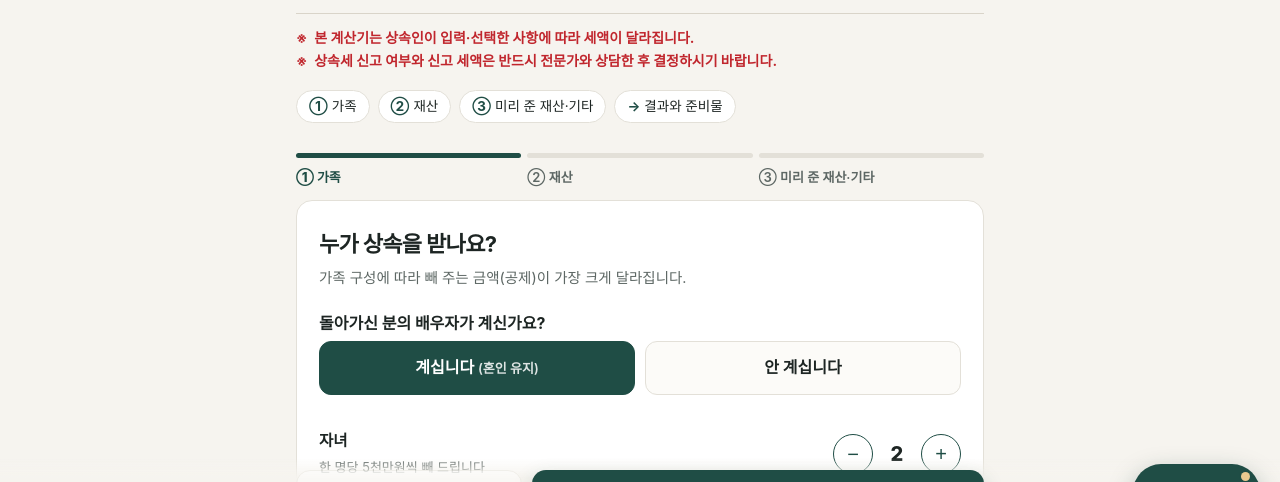
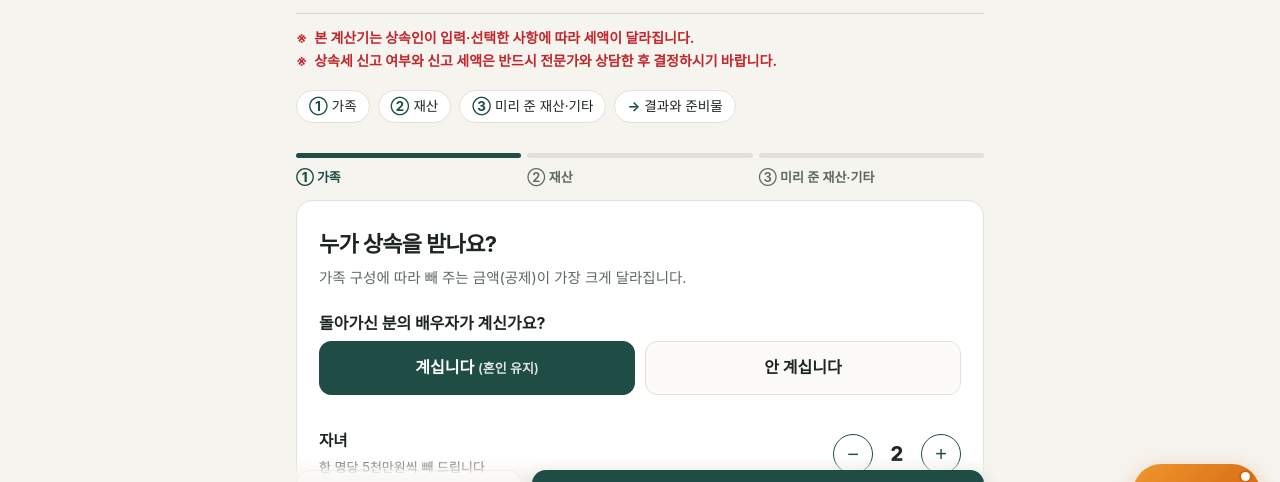
Before and after one commit to yourtax77/ansim-homepage, a plain HTML site: page calculator/index.html in a window 1280 px wide. Shown: the part 260-742 px from the top of the page. Drawn offline with Linux system fonts and the light colour scheme; a web font is replaced by a local one.

Commit message:
채팅 상담 색을 주황색으로 변경
Co-Authored-By: Claude Opus 5.5 <noreply@anthropic.com>

```diff
--- a/assets/chat.js
+++ b/assets/chat.js
@@ -9,13 +9,13 @@
   window.__ansimChat = true;
 
   var css = [
-    '.ac-btn{position:fixed;right:20px;bottom:20px;z-index:60;display:flex;align-items:center;gap:8px;height:56px;padding:0 20px 0 16px;border:0;border-radius:999px;background:#1f4d45;color:#fff;font:700 15px/1 "Pretendard Variable",Pretendard,-apple-system,"Malgun Gothic",sans-serif;box-shadow:0 10px 26px rgba(23,60,53,.35);cursor:pointer;transition:transform .15s}',
+    '.ac-btn{position:fixed;right:20px;bottom:20px;z-index:60;display:flex;align-items:center;gap:8px;height:56px;padding:0 20px 0 16px;border:0;border-radius:999px;background:linear-gradient(135deg,#f0962e,#d0640f);color:#fff;font:700 15px/1 "Pretendard Variable",Pretendard,-apple-system,"Malgun Gothic",sans-serif;box-shadow:0 10px 26px rgba(208,100,15,.4);cursor:pointer;transition:transform .15s}',
     '.ac-btn:hover{transform:translateY(-2px)}',
     '.ac-btn svg{width:24px;height:24px;flex:none}',
-    '.ac-btn .dot{position:absolute;top:8px;right:10px;width:9px;height:9px;border-radius:50%;background:#e9c98f;box-shadow:0 0 0 2px #1f4d45}',
+    '.ac-btn .dot{position:absolute;top:8px;right:10px;width:9px;height:9px;border-radius:50%;background:#fff;box-shadow:0 0 0 2px #d0640f}',
     '.ac-win{position:fixed;right:20px;bottom:88px;z-index:61;width:370px;max-width:calc(100vw - 24px);height:560px;max-height:calc(100vh - 120px);display:none;flex-direction:column;background:#fff;border-radius:18px;overflow:hidden;box-shadow:0 18px 50px rgba(0,0,0,.25);font-family:"Pretendard Variable",Pretendard,-apple-system,"Malgun Gothic",sans-serif;color:#1d2523;word-break:keep-all}',
     '.ac-win.open{display:flex}',
-    '.ac-head{background:linear-gradient(140deg,#173c35,#1f4d45 60%,#2f6b5f);color:#fff;padding:16px 18px 14px;position:relative}',
+    '.ac-head{background:linear-gradient(135deg,#f0962e,#d0640f);color:#fff;padding:16px 18px 14px;position:relative}',
     '.ac-head b{display:block;font-size:18px;letter-spacing:-.03em}',
     '.ac-head span{display:block;font-size:13px;opacity:.85;margin-top:4px}',
     '.ac-x{position:absolute;top:12px;right:12px;width:34px;height:34px;border:0;border-radius:50%;background:rgba(255,255,255,.14);color:#fff;font-size:20px;line-height:34px;cursor:pointer}',
@@ -24,22 +24,22 @@
     '.ac-row.me{justify-content:flex-end}',
     '.ac-ava{width:32px;height:32px;border-radius:9px;flex:none;background:url(/favicon.svg) center/cover}',
     '.ac-msg{max-width:78%;background:#fff;border:1px solid #e3e0d8;border-radius:4px 14px 14px 14px;padding:10px 12px;font-size:14.5px;line-height:1.55;white-space:pre-line}',
-    '.ac-row.me .ac-msg{background:#1f4d45;color:#fff;border-color:#1f4d45;border-radius:14px 4px 14px 14px}',
-    '.ac-msg em{font-style:normal;font-weight:700;color:#1f4d45}',
+    '.ac-row.me .ac-msg{background:#d0640f;color:#fff;border-color:#d0640f;border-radius:14px 4px 14px 14px}',
+    '.ac-msg em{font-style:normal;font-weight:700;color:#b8560a}',
     '.ac-chips{display:flex;flex-wrap:wrap;gap:6px;margin:2px 0 12px 40px}',
-    '.ac-chips button{border:1.5px solid #1f4d45;background:#fff;color:#1f4d45;border-radius:999px;padding:7px 12px;font-family:inherit;font-size:13.5px;font-weight:600;line-height:1.2;cursor:pointer}',
-    '.ac-chips button:hover{background:#e7f0ec}',
+    '.ac-chips button{border:1.5px solid #c45e0e;background:#fff;color:#c45e0e;border-radius:999px;padding:7px 12px;font-family:inherit;font-size:13.5px;font-weight:600;line-height:1.2;cursor:pointer}',
+    '.ac-chips button:hover{background:#fdf0e3}',
     '.ac-agree{margin:2px 0 12px 40px;background:#fff;border:1px solid #e3e0d8;border-radius:12px;padding:10px 12px;font-size:13px;line-height:1.55;color:#5d6764}',
     '.ac-agree label{display:flex;gap:8px;align-items:flex-start;color:#1d2523;font-weight:600;cursor:pointer}',
     '.ac-agree input{margin-top:3px;width:16px;height:16px;flex:none}',
-    '.ac-agree a{color:#1f4d45}',
-    '.ac-agree button{margin-top:10px;width:100%;height:42px;border:0;border-radius:10px;background:#1f4d45;color:#fff;font-family:inherit;font-size:14.5px;font-weight:700;cursor:pointer}',
+    '.ac-agree a{color:#b8560a}',
+    '.ac-agree button{margin-top:10px;width:100%;height:42px;border:0;border-radius:10px;background:#d0640f;color:#fff;font-family:inherit;font-size:14.5px;font-weight:700;cursor:pointer}',
     '.ac-agree button:disabled{opacity:.45;cursor:default}',
     '.ac-foot{display:flex;gap:8px;padding:10px 12px;border-top:1px solid #e3e0d8;background:#fff}',
     '.ac-foot textarea{flex:1;resize:none;overflow:hidden;height:44px;border:1px solid #e3e0d8;border-radius:10px;padding:11px 12px;font-family:inherit;font-size:15px;line-height:1.4;color:inherit;outline:none}',
-    '.ac-foot textarea:focus{border-color:#1f4d45}',
+    '.ac-foot textarea:focus{border-color:#d0640f}',
     '.ac-foot textarea:disabled{background:#f3f3f1}',
-    '.ac-foot button{width:46px;height:44px;flex:none;border:0;border-radius:10px;background:#1f4d45;color:#fff;cursor:pointer;display:grid;place-items:center}',
+    '.ac-foot button{width:46px;height:44px;flex:none;border:0;border-radius:10px;background:#d0640f;color:#fff;cursor:pointer;display:grid;place-items:center}',
     '.ac-foot button:disabled{background:#c5cbc9;cursor:default}',
     '.ac-hp{position:absolute;left:-9999px;width:1px;height:1px;overflow:hidden}',
     '@media (max-width:760px){.ac-btn{bottom:84px;right:14px;height:52px;padding:0 16px 0 13px;font-size:14px}.ac-win{right:12px;left:12px;width:auto;max-width:none;bottom:12px;height:auto;top:72px;max-height:none}}',
--- a/calculator/index.html
+++ b/calculator/index.html
@@ -635,6 +635,6 @@
   show = function (n) { $('prev').textContent = '이전'; _show(n); };
 })();
 </script>
-<script src="/assets/chat.js?v=4" defer></script>
+<script src="/assets/chat.js?v=5" defer></script>
 </body>
 </html>
--- a/tools/build-guides.js
+++ b/tools/build-guides.js
@@ -256,7 +256,7 @@ ${p.faq.map(([q, a]) => `    <details><summary>${esc(q)}</summary><div class="an
   <p><span data-office="brand"></span>는 세무법인대교의 브랜드입니다. · <a href="${up}privacy/">개인정보처리방침</a></p>
 </div></footer>
 <script src="${up}assets/guide.js"></script>
-<script src="/assets/chat.js?v=4" defer></script>
+<script src="/assets/chat.js?v=5" defer></script>
 </body>
 </html>
 `;
```
Also changed, not shown: index.html (+1 -1 lines), intl/index.html (+1 -1 lines), intl/overseas-property/index.html (+1 -1 lines), intl/overseas-stock/index.html (+1 -1 lines), intl/us/index.html (+1 -1 lines), intl/zaichu/index.html (+1 -1 lines), intl/zainichi/index.html (+1 -1 lines), ja/index.html (+1 -1 lines), japan-china/index.html (+1 -1 lines), privacy/index.html (+1 -1 lines), zh/index.html (+1 -1 lines).
